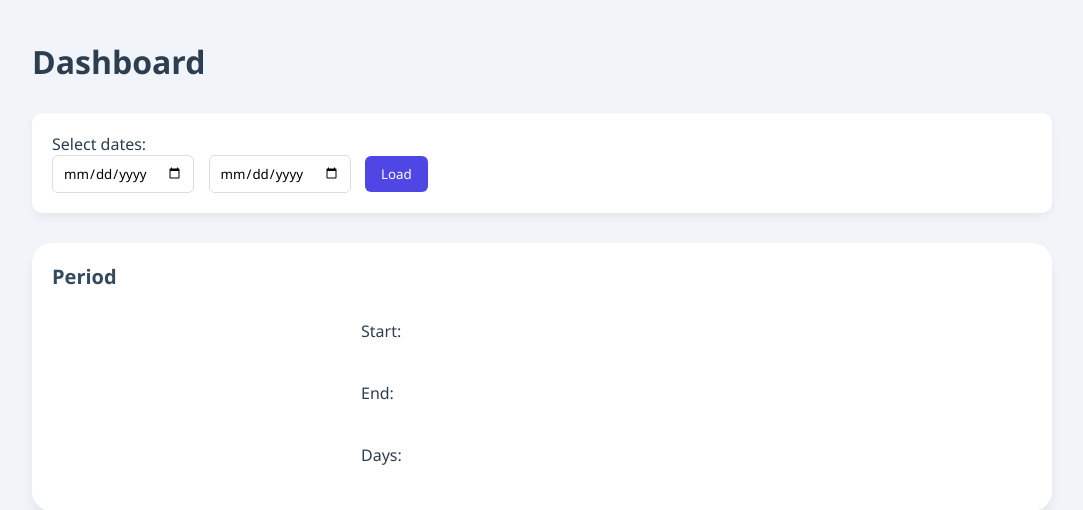
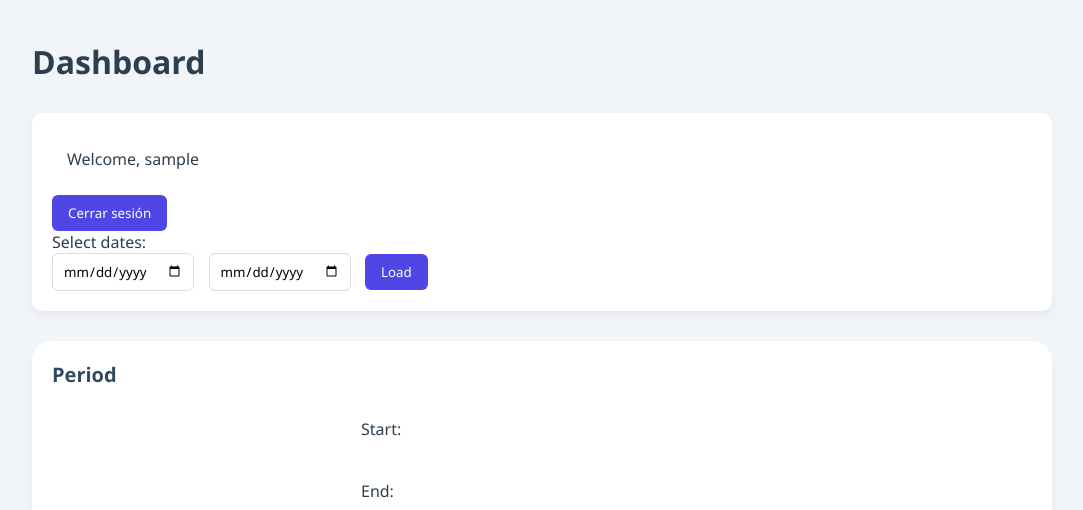
Before and after one commit to DanielGodoyGalindo/coworking_reservations, a Django app: page /dashboard/ in a window 1280 px wide. Shown: the top 510 px of the page, without its empty margins (98-1181 px from the left). Run offline with Django 5.2, Linux system fonts and the light colour scheme; the visitor is signed in with stand-in values (Sample User, id 1).

Commit message:
feat: add logout button

```diff
--- a/coworking_reservations/settings.py
+++ b/coworking_reservations/settings.py
@@ -121,6 +121,7 @@ USE_TZ = True
 STATIC_URL = "/static/"
 
 LOGIN_REDIRECT_URL = '/dashboard/'
+LOGOUT_REDIRECT_URL = 'login'
 
 # Global variables
 COWORKING_OPENING_HOUR = 8
--- a/reservations/templates/dashboard.html
+++ b/reservations/templates/dashboard.html
@@ -8,6 +8,11 @@
     <h1>Dashboard</h1>
 
     <div>
+        <p>Welcome, {{user.username}}</p>
+        <form method="post" action="{% url 'logout' %}">
+            {% csrf_token %}
+            <button type="submit">Cerrar sesión</button>
+        </form>
         <span>Select dates:</span>
         <div>
             <input type="date" id="start-date">
```
Also changed, not shown: reservations/templates/base.html (added).
